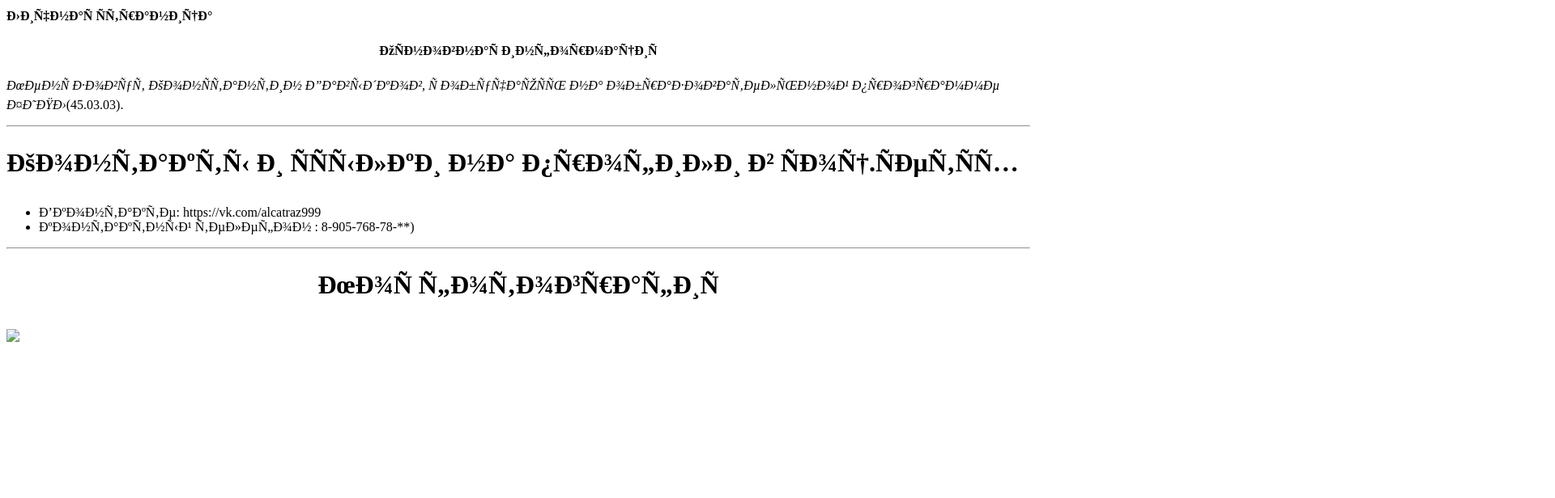
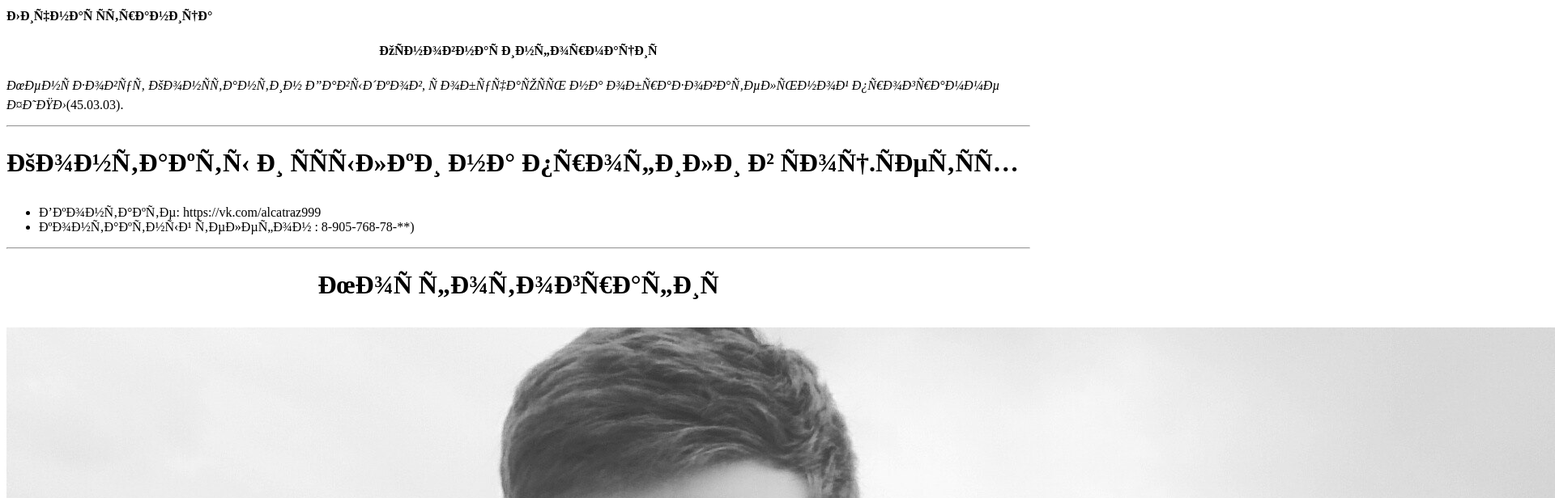
Before and after one commit to Konstantind1/KILI, a plain HTML site: page index.html in a window 1280 px wide. Shown: the top 616 px of the page at 81% size, 1920 px wide, since content can reach past the window. Drawn offline with Linux system fonts and the light colour scheme.

Commit message:
Update index.html

```diff
--- a/index.html
+++ b/index.html
@@ -13,6 +13,6 @@
 <li>контактный телефон : 8-905-768-78-**)</li>
 </ul> <hr>
 <h1 align="center"> Моя фотография </h1>
-<p><img align="center" src= </p>
+<p><img align="center" src="https://github.com/Konstantind1/KILI/blob/master/aboutme/ZDjHfqqW9Ew.jpg" </p>
 </body>
 </html>
```
